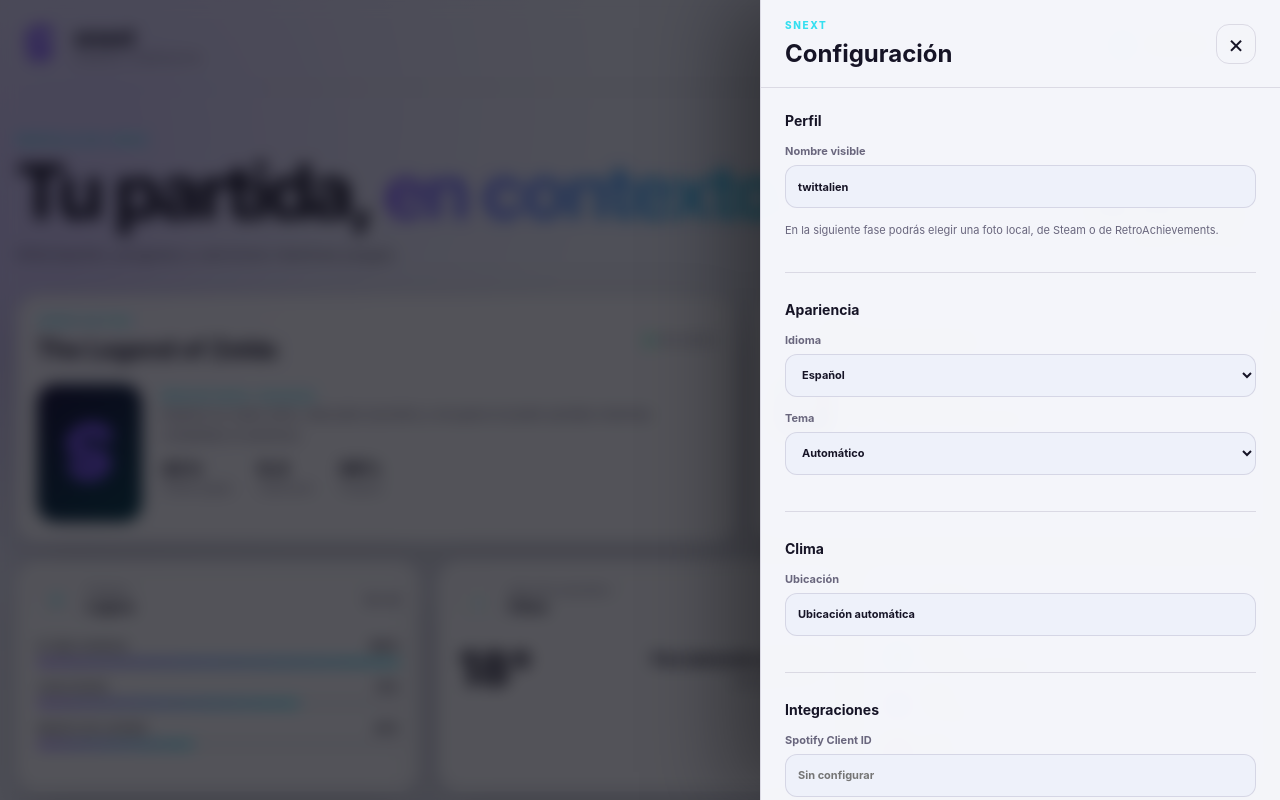
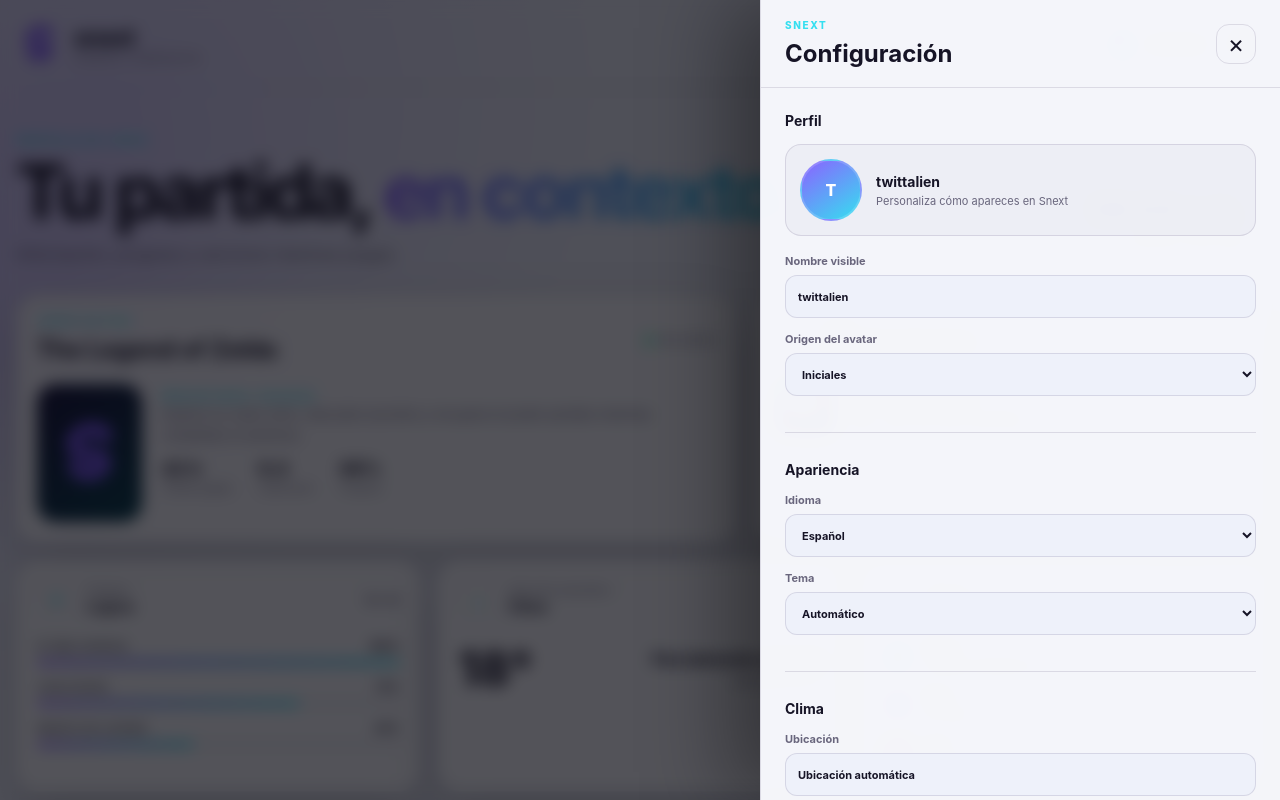
Before and after one commit to twittalien/snext, a React (Vite) app: page / in a window 1280 px wide. Both pictures are taken after a click on the button "Abrir configuración". Shown: the top 800 px of the page. Built offline with nearby package versions, Linux system fonts and the light colour scheme.

Commit message:
feat: add editable local profile avatar

```diff
--- a/src/App.css
+++ b/src/App.css
@@ -766,3 +766,49 @@
     grid-template-columns: 1fr;
   }
 }
+.user-avatar img,
+.profile-avatar img {
+  width: 100%;
+  height: 100%;
+  object-fit: cover;
+}
+
+.profile-editor {
+  display: flex;
+  align-items: center;
+  gap: 14px;
+  margin-bottom: 18px;
+  padding: 14px;
+  border: 1px solid var(--border);
+  border-radius: 16px;
+  background: rgba(128, 128, 160, 0.06);
+}
+
+.profile-avatar {
+  display: grid;
+  width: 62px;
+  height: 62px;
+  flex: 0 0 auto;
+  place-items: center;
+  overflow: hidden;
+  border: 2px solid rgba(255, 255, 255, 0.15);
+  border-radius: 50%;
+  color: white;
+  background: linear-gradient(145deg, var(--purple), var(--cyan));
+  font-size: 16px;
+  font-weight: 850;
+}
+
+.profile-editor > div {
+  display: grid;
+  gap: 4px;
+}
+
+.profile-editor strong {
+  font-size: 14px;
+}
+
+.profile-editor span:not(.profile-avatar) {
+  color: var(--muted);
+  font-size: 11px;
+}
--- a/src/App.tsx
+++ b/src/App.tsx
@@ -1,5 +1,7 @@
 import { useEffect, useState } from "react";
 import "./App.css";
+
+type AvatarSource = "initials" | "local" | "steam" | "retro";
 
 type Settings = {
   name: string;
@@ -7,6 +9,8 @@
   theme: "auto" | "dark" | "light";
   retroAchievementsUser: string;
   weatherLocation: string;
+  avatarSource: AvatarSource;
+  avatarData: string;
 };
 
 const defaultSettings: Settings = {
@@ -15,6 +19,8 @@
   theme: "auto",
   retroAchievementsUser: "twittalien",
   weatherLocation: "Ubicación automática",
+  avatarSource: "initials",
+  avatarData: "",
 };
 
 const achievements = [
@@ -86,6 +92,51 @@
         ? "pt-BR"
         : "es-MX";
 
+  const initials =
+    settings.name
+      .trim()
+      .split(/\s+/)
+      .slice(0, 2)
+      .map((word) => word[0]?.toUpperCase())
+      .join("") || "SN";
+
+  const handleAvatarFile = (event: React.ChangeEvent<HTMLInputElement>) => {
+    const file = event.target.files?.[0];
+
+    if (!file) return;
+
+    if (!file.type.startsWith("image/")) {
+      window.alert("Selecciona un archivo de imagen.");
+      event.target.value = "";
+      return;
+    }
+
+    if (file.size > 2 * 1024 * 1024) {
+      window.alert("La imagen debe pesar menos de 2 MB.");
+      event.target.value = "";
+      return;
+    }
+
+    const reader = new FileReader();
+
+    reader.onload = () => {
+      setSettings({
+        ...settings,
+        avatarSource: "local",
+        avatarData: String(reader.result ?? ""),
+      });
+    };
+
+    reader.readAsDataURL(file);
+  };
+
+  const avatarContent =
+    settings.avatarSource === "local" && settings.avatarData ? (
+      <img src={settings.avatarData} alt="" />
+    ) : (
+      initials
+    );
+
   return (
     <div className="app">
       <div className="ambient ambient-purple" />
@@ -103,7 +154,7 @@
         <div className="topbar-actions">
           <div className="user">
             <span className="user-avatar">
-              {settings.name.slice(0, 2).toUpperCase()}
+             {avatarContent}
               </span>
             <span>{settings.name}</span>
           </div>
@@ -303,6 +354,17 @@
             <div className="settings-content">
               <section>
   <h3>Perfil</h3>
+
+  <div className="profile-editor">
+    <span className="profile-avatar">
+      {avatarContent}
+    </span>
+    <div>
+      <strong>{settings.name || "Snext Player"}</strong>
+      <span>Personaliza cómo apareces en Snext</span>
+    </div>
+  </div>
+
   <label>
     Nombre visible
     <input
@@ -312,10 +374,43 @@
       }
     />
   </label>
+
+  <label>
+    Origen del avatar
+    <select
+      value={settings.avatarSource}
+      onChange={(event) =>
+        setSettings({
+          ...settings,
+          avatarSource: event.target.value as AvatarSource,
+        })
+      }
+    >
+      <option value="initials">Iniciales</option>
+      <option value="local">Imagen local</option>
+      <option value="steam">Steam, próximamente</option>
+      <option value="retro">RetroAchievements, próximamente</option>
+    </select>
+  </label>
+
+  {settings.avatarSource === "local" && (
+    <label>
+      Seleccionar imagen
+      <input
+        type="file"
+        accept="image/png,image/jpeg,image/webp,image/gif"
+        onChange={handleAvatarFile}
+      />
+    </label>
+  )}
+
+  {(settings.avatarSource === "steam" ||
+    settings.avatarSource === "retro") && (
     <p className="hint">
-                  En la siguiente fase podrás elegir una foto local, de Steam o
-                  de RetroAchievements.
+      Este origen estará disponible cuando conectemos la cuenta
+      correspondiente. Mientras tanto se mostrarán tus iniciales.
     </p>
+  )}
 </section>
 
               <section>
```
Lines whose indentation alone changed are shown as unchanged.
